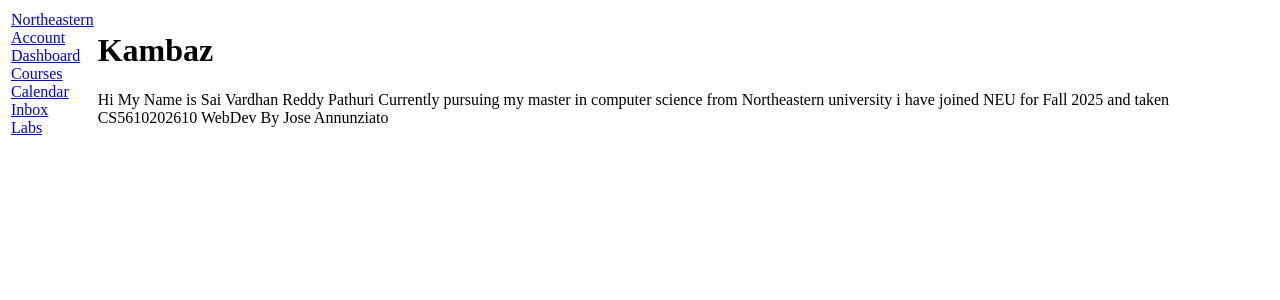
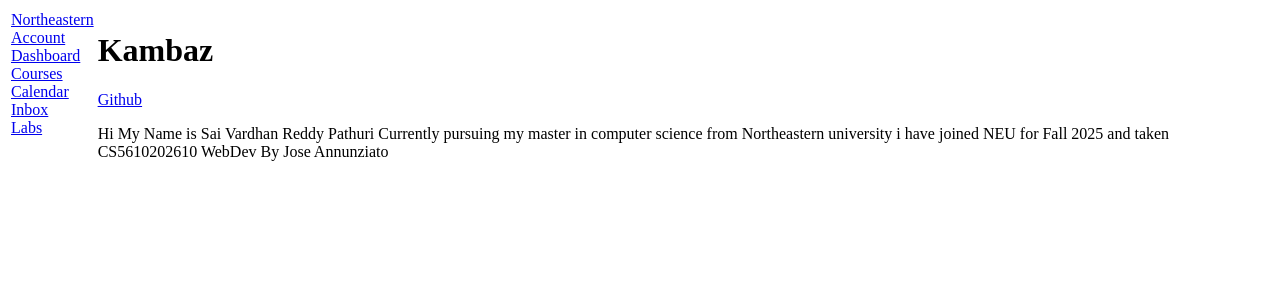
Before and after one commit to vardhanreddy53/kambaz_nextjs, a Next.js app: page / in a window 1280 px wide. Shown: the top 300 px of the page. Built offline with nearby package versions, Linux system fonts and the light colour scheme.

Commit message:
first assignment

```diff
--- a/app/(Kambaz)/page.tsx
+++ b/app/(Kambaz)/page.tsx
@@ -2,6 +2,7 @@ export default function Kambaz(){
   return (
     <div id="wd-kambaz">
       <h1>Kambaz</h1>
+      <a href="https://github.com/vardhanreddy53/kambaz_nextjs">Github</a>
       <p>Hi My Name is Sai Vardhan Reddy Pathuri Currently pursuing my master in computer science from Northeastern university i have joined NEU for Fall 2025 and taken CS5610202610 WebDev By Jose Annunziato</p>
     </div>
 );}
```
